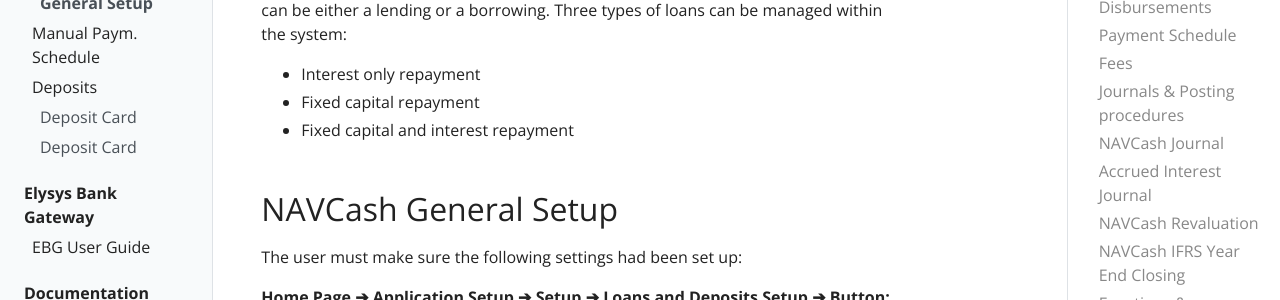
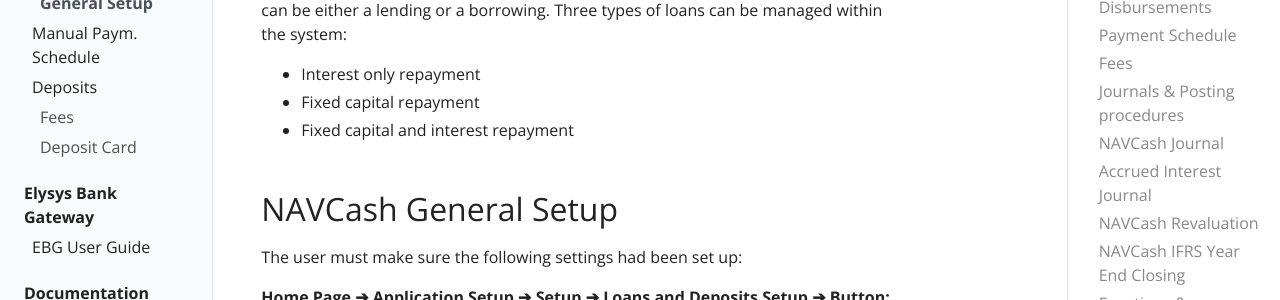
Before and after one commit to Elysys/Docs, a Jekyll site: the page built from _docs/loans/loansanddeposits.md, in a window 1280 px wide. Shown: the part 365-665 px from the top of the page. Built offline with Jekyll 4.4.1, drawn with Linux system fonts in a browser that asks for light colours.

Commit message:
US 356 testing deposit manual toc children v4

```diff
--- a/_data/toc.yml
+++ b/_data/toc.yml
@@ -18,10 +18,10 @@
     - title: "Deposits"
       url: "docs/loans/ElysysDepositsManual"
       children:
-        - title: "Deposit Card"
+        - title: "Fees"
           url: docs/loans/ElysysDepositsManual#fees
         - title: "Deposit Card"
-          url: docs/loans/ElysysDepositsManual#navigate-functions
+          url: docs/loans/ElysysDepositsManual#functions-&navigation
 - title: Elysys Bank Gateway
   url: "docs/ebg/EBG User Guide"
   links:
```
Also changed, not shown: _docs/loans/ElysysDepositsManual.md (+2 -1 lines).
